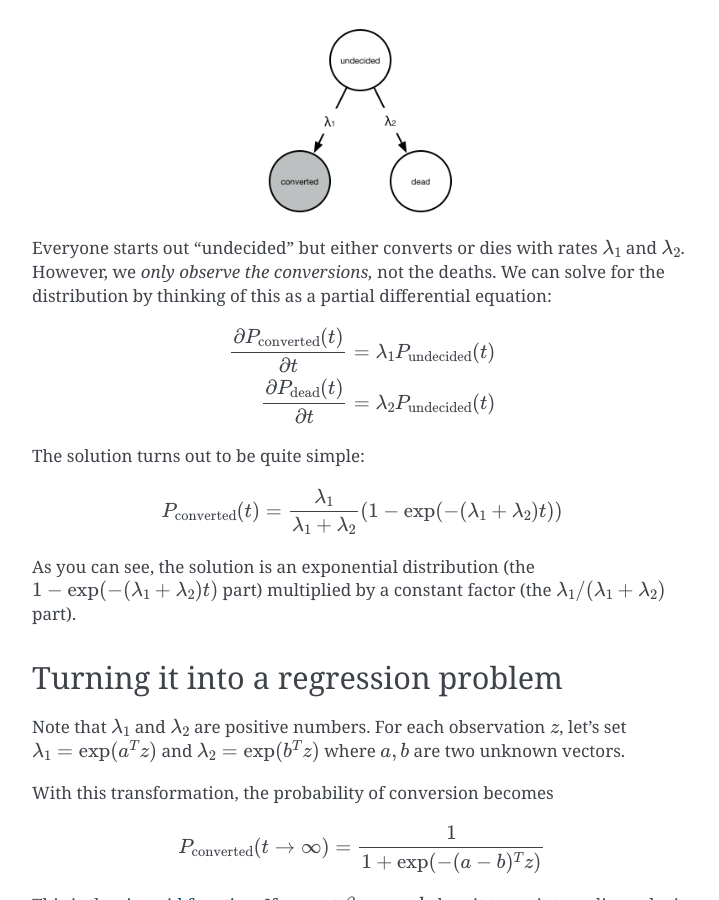
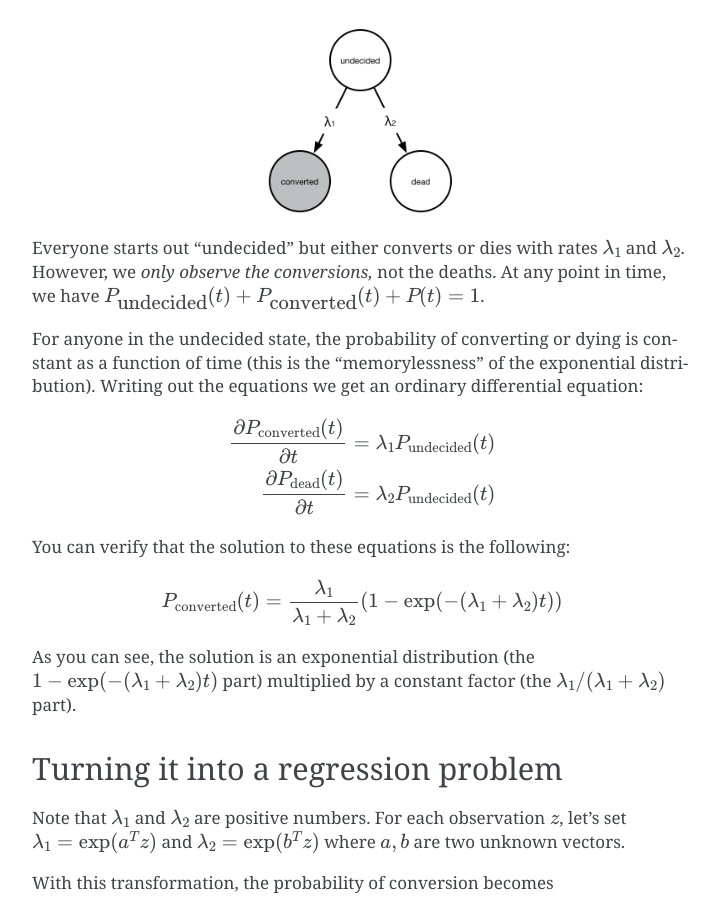
Before and after one commit to better/convoys, a Sphinx documentation site: the page built from docs/motivation.rst, in a window 1280 px wide and 900 px high, scrolled down 1093 px. Shown: the whole window, without its empty margins (388-1107 px from the left). Built offline with Sphinx 7.4.7, drawn with Linux system fonts in a browser that asks for light colours; the version number could not be read and is left out.

Commit message:
minor notes

```diff
--- a/docs/motivation.rst
+++ b/docs/motivation.rst
@@ -19,13 +19,15 @@ A simple toy problem also demonstrates why we would expect to get a time-depende
    :align: center
    :height: 200px
 
-Everyone starts out "undecided" but either converts or dies with rates :math:`\lambda_1` and :math:`\lambda_2`. However, we *only observe the conversions,* not the deaths. We can solve for the distribution by thinking of this as a partial differential equation:
+Everyone starts out "undecided" but either converts or dies with rates :math:`\lambda_1` and :math:`\lambda_2`. However, we *only observe the conversions,* not the deaths. At any point in time, we have :math:`P_{\mbox{undecided}}(t) + P_{\mbox{converted}}(t) + P_{}(t) = 1`.
+
+For anyone in the undecided state, the probability of converting or dying is constant as a function of time (this is the "memorylessness" of the exponential distribution). Writing out the equations we get an ordinary differential equation:
 
 .. math::
    \frac{\partial P_{\text{converted}}(t)}{\partial t} = \lambda_1 P_{\text{undecided}}(t) \\
    \frac{\partial P_{\text{dead}}(t)}{\partial t} = \lambda_2 P_{\text{undecided}}(t)
 
-The solution turns out to be quite simple:
+You can verify that the solution to these equations is the following:
 
 .. math::
    P_{\text{converted}}(t) = \frac{\lambda_1}{\lambda_1 + \lambda_2}\left(1 - \exp(-(\lambda_1 + \lambda_2)t)\right)
```
